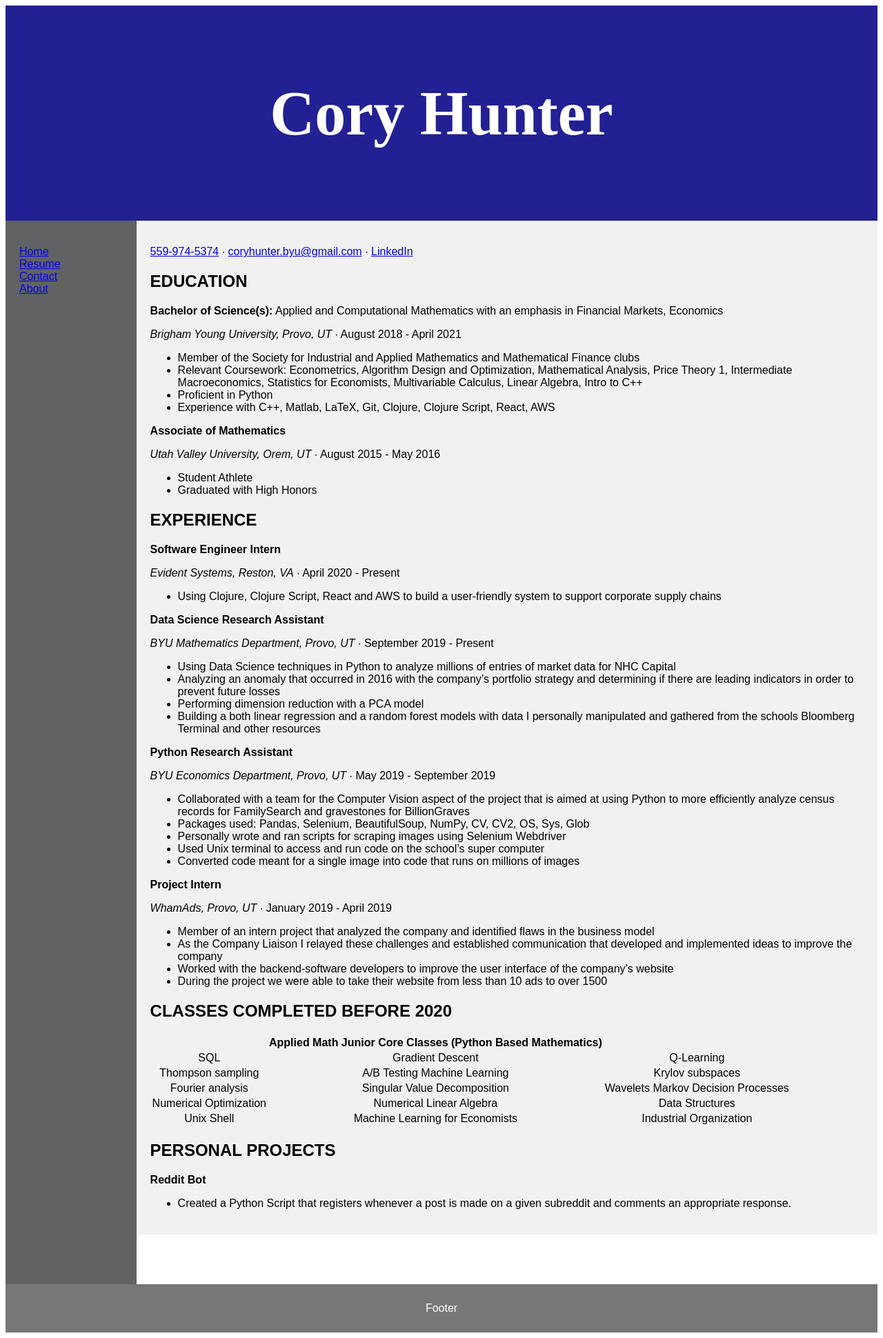
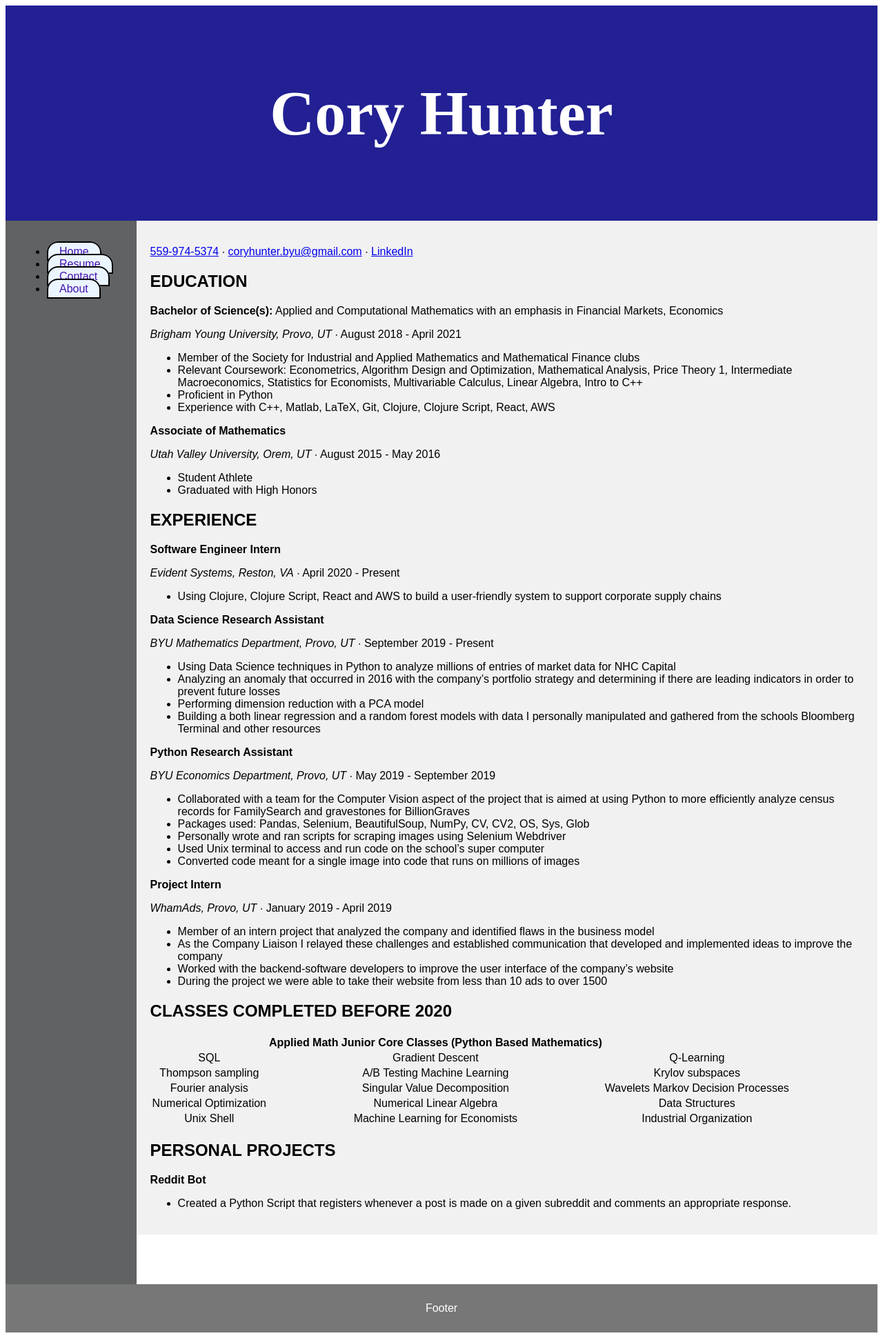
Before and after one commit to layniecalderwood/coryrhunter.com, a Jekyll site: the page built from index.md, in a window 1280 px wide. Shown: the whole page at 69% size. Built offline with Jekyll 4.4.1, drawn with Linux system fonts in a browser that asks for light colours; our own code applies the rules of GitHub Pages for plain Markdown files.

Commit message:
nav bar!

```diff
--- a/_layouts/default.html
+++ b/_layouts/default.html
@@ -33,9 +33,14 @@ nav {
 }
 
 /* Style the list inside the menu */
-nav ul {
-  list-style-type: none;
-  padding: 0;
+nav ul li a {
+  padding: 0.25em 1em;
+  text-decoration: none; /* no underline */
+  background-color: #EBF5FF; /* pale bluish white */
+  color: #4312AE; /* dark blue */
+  border: 2px solid black;
+  border-top-left-radius: 1em 1em; /* rounded corner! */
+  border-top-right-radius: 1em 1em; /* another rounded corner! */
 }
 
 article {
```
